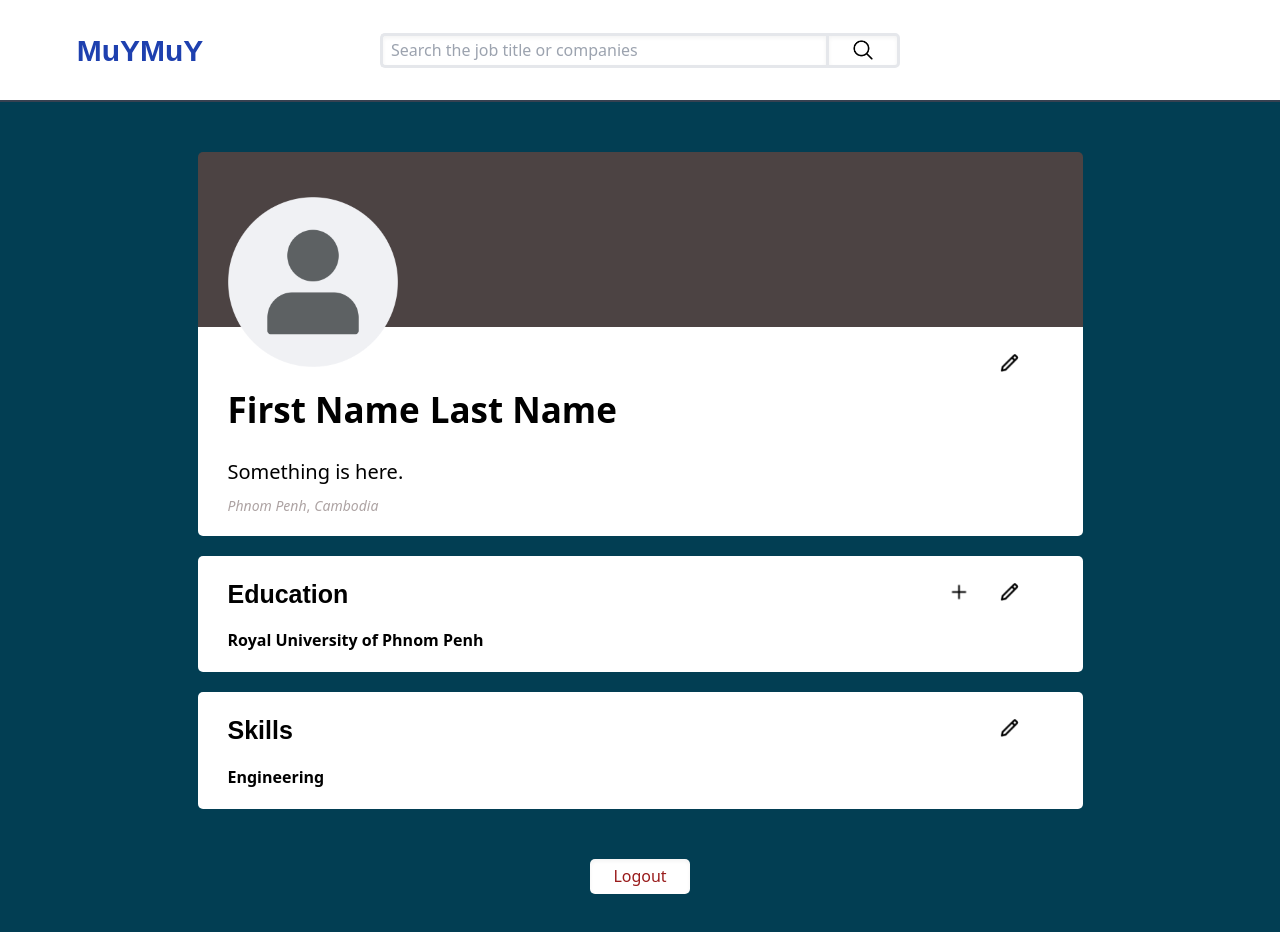
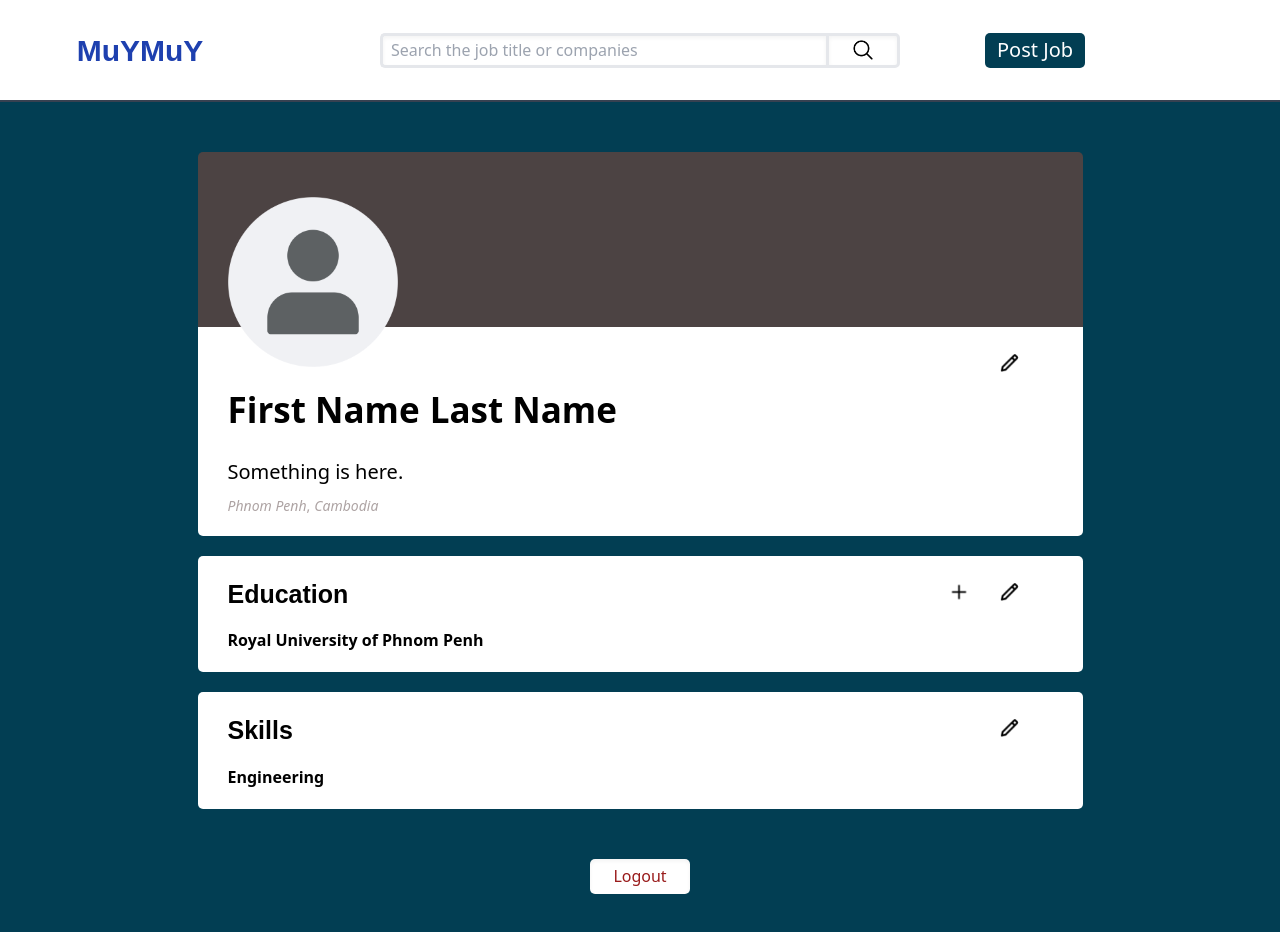
Before and after one commit to Conclusious/Job-Listing, a React (Vite) app in the folder frontend/: page /Profile in a window 1280 px wide. Shown: the top 932 px of the page. Built offline with nearby package versions, Linux system fonts and the light colour scheme.

Commit message:
Added post job button to Profile

```diff
--- a/frontend/src/components/Profile.jsx
+++ b/frontend/src/components/Profile.jsx
@@ -1,14 +1,14 @@
-import React ,{useState}from 'react';
+import React, { useState } from 'react';
 import { useNavigate } from 'react-router-dom';
 
 function Profile() {
-    const firstname =localStorage.getItem('firstname');
-    const lastname =localStorage.getItem('lastname');
+    const firstname = localStorage.getItem('firstname');
+    const lastname = localStorage.getItem('lastname');
     const [Login, setLogin] = useState(false);
     const navigate = useNavigate();
 
     const goToHome = () => {
-      navigate('/');
+        navigate('/');
     };
 
 
@@ -38,6 +38,9 @@ function Profile() {
                             alt="Search" />
                     </button>
                 </div>
+                <button className='absolute ml-[790px] w-[100px] h-[35px] rounded-[5px] text-[20px] text-white bg-[#023E53] hover:bg-blue-800'>
+                    Post Job
+                </button>
             </div>
 
             {/* Profile Container */}
```
